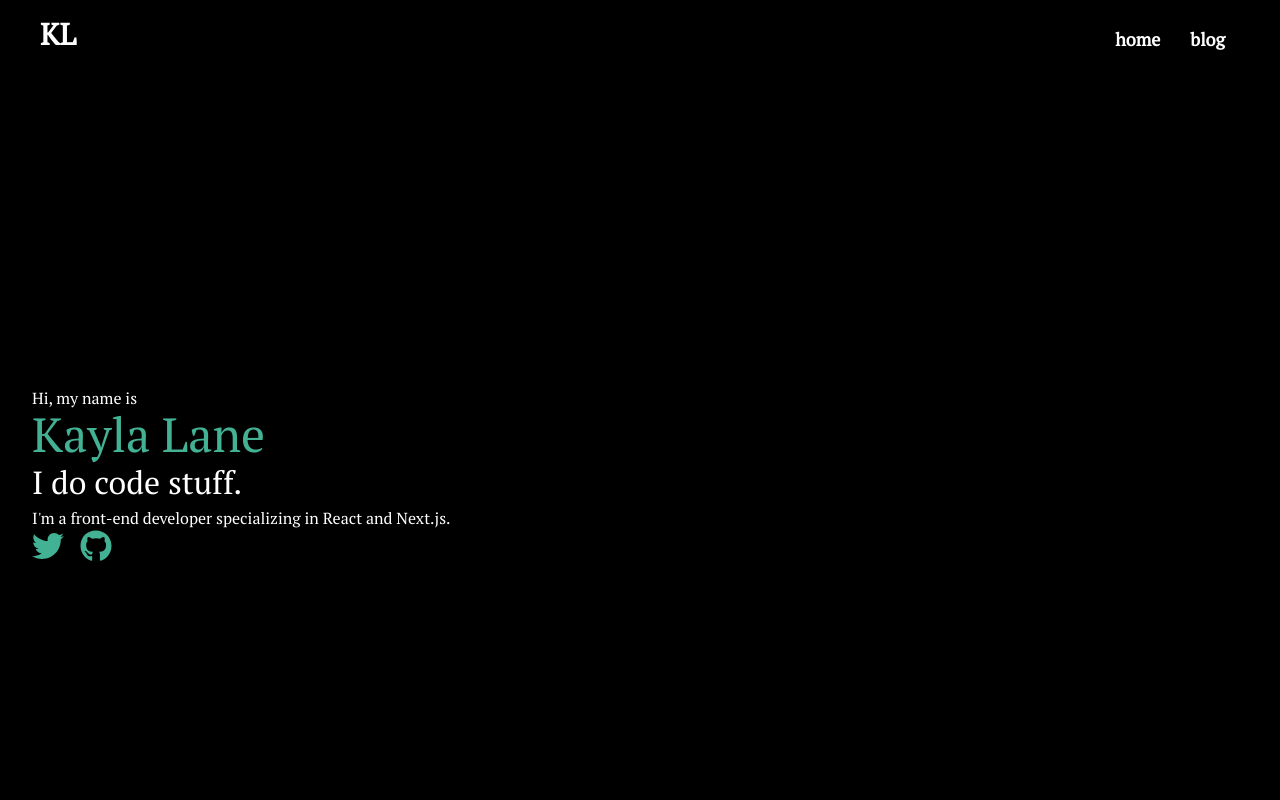
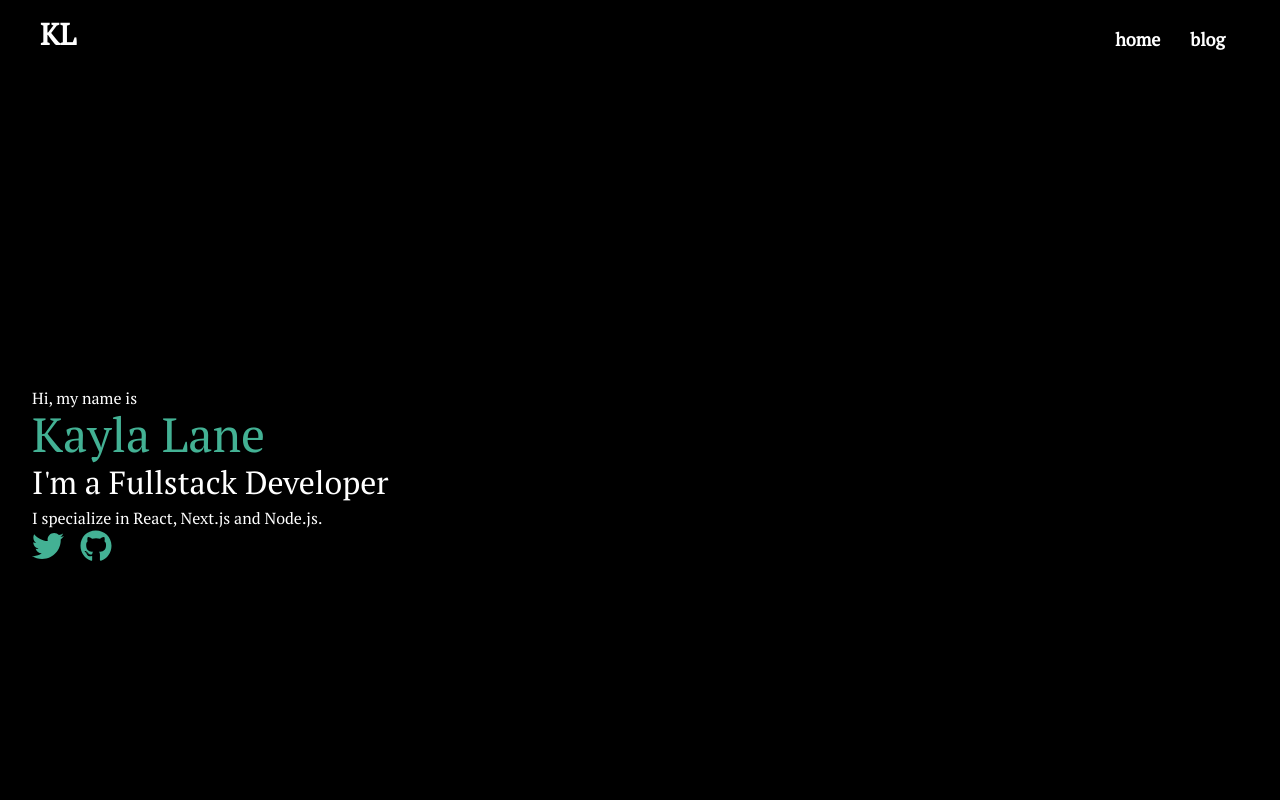
Before and after one commit to kaylalane/Portfolio, a Next.js app: page / in a window 1280 px wide. Shown: the top 800 px of the page. Built offline with nearby package versions, Linux system fonts and the light colour scheme; a web font is replaced by a local one.

Commit message:
UPDATE: the headline

```diff
--- a/app/blog/[...slug]/page.tsx
+++ b/app/blog/[...slug]/page.tsx
@@ -41,6 +41,7 @@ export default async function BlogPost({ params }: PostProps) {
     <div className=" flex justify-center">
       <article className=" max-w-2xl  prose prose-quoteless prose-neutral dark:prose-invert dark:prose-p:text-white">
         <h1 className="mb-2 dark:text-white">{post.title}</h1>
+        <p>{post.publishedAt.substring(0, 10)}</p>
         {post.description && (
           <p className="text-xl mt-0 text-slate-700 dark:text-white">
             {post.description}
--- a/app/page.tsx
+++ b/app/page.tsx
@@ -15,11 +15,8 @@ export default async function Home() {
             Kayla Lane
           </h1>
         </div>
-        <h2>I do code stuff.</h2>
-        <p>
-          I&apos;m a front-end developer specializing in React and
-          Next.js.
-        </p>
+        <h2> I&apos;m a Fullstack Developer </h2>
+        <p>I specialize in React, Next.js and Node.js.</p>
         <ul className="py-4 text-primary dark:text-darkaccent flexList">
           <li>
             <Link
```
